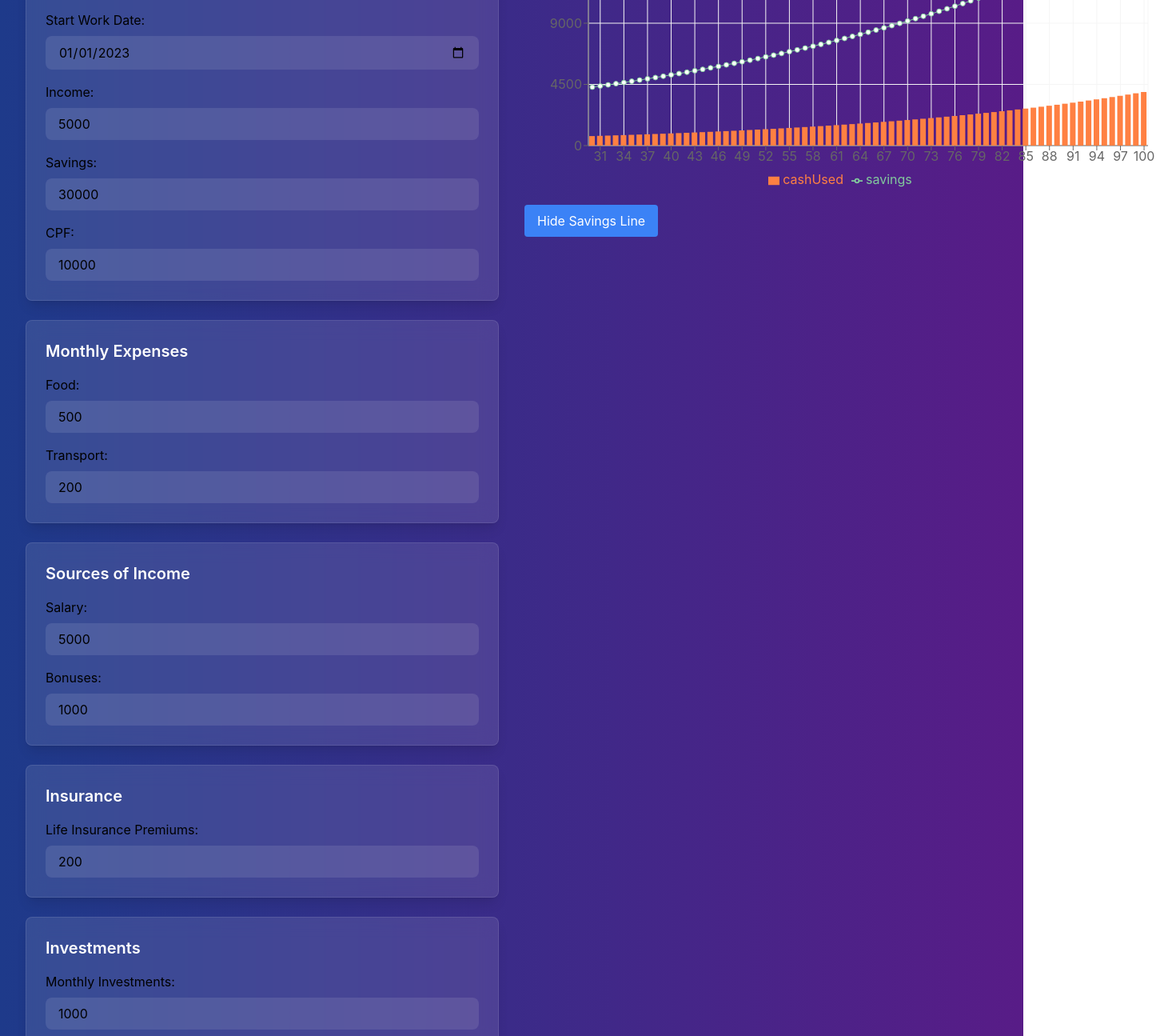
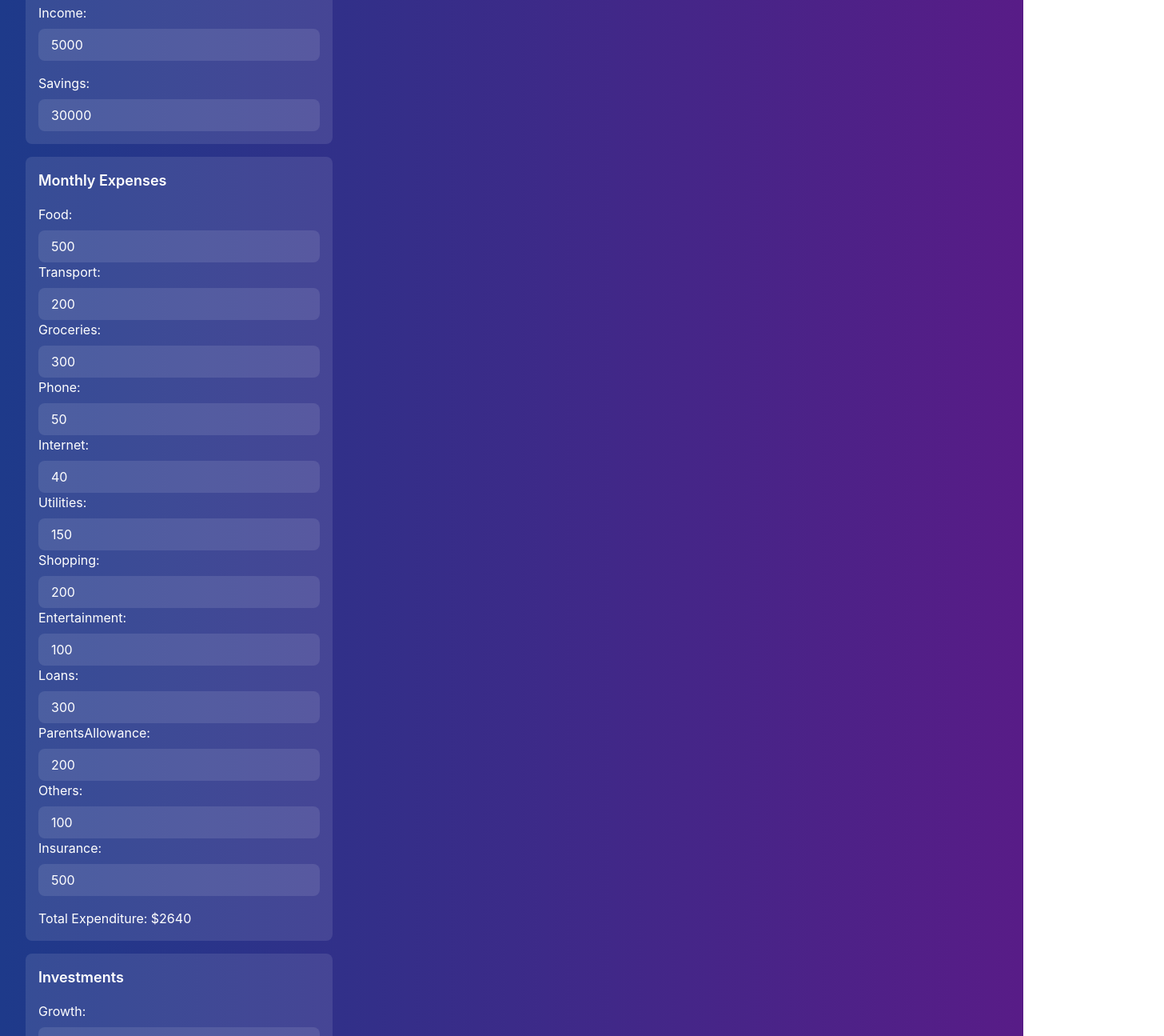
Before and after one commit to JohannsenLum/FinancePlanner, a React (Create React App) app: page /financial-planning in a window 1280 px wide. Shown: the part 300-1595 px from the top of the page at 80% size, 1456 px wide, since content can reach past the window. Built offline with nearby package versions, Linux system fonts and the light colour scheme.

Commit message:
Implement Financial Planning Page

```diff
--- a/src/components/FinancialChart.jsx
+++ b/src/components/FinancialChart.jsx
@@ -1,6 +1,6 @@
 import { ComposedChart, Bar, Line, XAxis, YAxis, Tooltip, Legend, CartesianGrid } from "recharts";
 
-const FinancialChart = ({ longTermData, showSavingsLine }) => {
+const FinancialChart = ({ longTermData }) => {
   return (
     <ComposedChart
       width={800}
@@ -13,10 +13,27 @@ const FinancialChart = ({ longTermData, showSavingsLine }) => {
       <YAxis />
       <Tooltip />
       <Legend />
-      <Bar dataKey="cashUsed" stackId="a" fill="#ff8042" />
-      {showSavingsLine && (
-        <Line type="monotone" dataKey="savings" stroke="#82ca9d" />
-      )}
+      <Bar dataKey="incomeUsed" stackId="a" fill="#ff8042" name="Income Used" />
+      <Bar dataKey="shortfall" stackId="a" fill="#ff0000" name="Shortfall" />
+      <Line
+        type="monotone"
+        dataKey="savings"
+        stroke="#82ca9d"
+        strokeDasharray="5 5"
+        name="Savings"
+      />
+      <Line
+        type="monotone"
+        dataKey="passiveIncome"
+        stroke="#8884d8"
+        name="Passive Income"
+      />
+      <Line
+        type="monotone"
+        dataKey="cpfContributions"
+        stroke="#ffc658"
+        name="CPF Contributions"
+      />
     </ComposedChart>
   );
 };
--- a/src/components/FinancialPlanner.jsx
+++ b/src/components/FinancialPlanner.jsx
@@ -1,39 +1,101 @@
 import React, { useState, useEffect } from "react";
 import InputForm from "./InputForm";
 import FinancialChart from "./FinancialChart";
-import ToggleButton from "./ToggleButton";
+
+const cpfContributionRates = {
+  below55: { employee: 0.20, employer: 0.17 },
+  above55to60: { employee: 0.13, employer: 0.13 },
+  above60to65: { employee: 0.075, employer: 0.075 },
+  above65: { employee: 0.05, employer: 0.05 },
+};
+
+const calculateCPFContributions = (age, income) => {
+  let rates;
+  if (age < 55) {
+    rates = cpfContributionRates.below55;
+  } else if (age >= 55 && age < 60) {
+    rates = cpfContributionRates.above55to60;
+  } else if (age >= 60 && age < 65) {
+    rates = cpfContributionRates.above60to65;
+  } else {
+    rates = cpfContributionRates.above65;
+  }
+
+  const employeeContribution = income * rates.employee;
+  const employerContribution = income * rates.employer;
+  const totalContribution = employeeContribution + employerContribution;
+
+  return { employeeContribution, employerContribution, totalContribution };
+};
 
 const FinancialPlanner = () => {
   const [age, setAge] = useState(30);
-  const [startWorkDate, setStartWorkDate] = useState("2023-01-01");
   const [income, setIncome] = useState(5000);
   const [savings, setSavings] = useState(30000);
-  const [cpf, setCpf] = useState(10000);
-  const [bonuses, setBonuses] = useState(1000);
-  const [basicIncomeIncrement, setBasicIncomeIncrement] = useState(2);
-  const [allowanceIncrement, setAllowanceIncrement] = useState(0);
-  const [monthlyExpenses, setMonthlyExpenses] = useState({ food: 500, transport: 200 });
-  const [insurancePremiums, setInsurancePremiums] = useState({ life: 200 });
-  const [monthlyInvestments, setMonthlyInvestments] = useState(1000);
+  const [monthlyExpenses, setMonthlyExpenses] = useState({
+    food: 500,
+    transport: 200,
+    groceries: 300,
+    phone: 50,
+    internet: 40,
+    utilities: 150,
+    shopping: 200,
+    entertainment: 100,
+    loans: 300,
+    parentsAllowance: 200,
+    others: 100,
+    insurance: 500,
+  });
+  const [monthlyInvestments, setMonthlyInvestments] = useState({
+    growth: 500,
+    dividends: 300,
+    iFast: 200,
+    endowments: 100,
+    others: 50,
+  });
+  const [investmentGains, setInvestmentGains] = useState({
+    growth: 7,
+    dividends: 5,
+    iFast: 6,
+    endowments: 4,
+    others: 3,
+  });
   const [longTermData, setLongTermData] = useState([]);
-  const [showSavingsLine, setShowSavingsLine] = useState(true);
+
+  const totalExpenditure = Object.values(monthlyExpenses).reduce((a, b) => a + b, 0);
+
+  const calculatePassiveIncome = (investments, gains) => {
+    return Object.keys(investments).reduce((total, key) => {
+      return total + (investments[key] * 12 * (gains[key] / 100));
+    }, 0);
+  };
 
   const generateLongTermData = () => {
     const data = [];
     let currentIncome = income;
-    let currentExpenses = Object.values(monthlyExpenses).reduce((a, b) => a + b, 0);
-    let currentSavings = currentIncome - currentExpenses;
+    let currentExpenses = totalExpenditure;
+    let currentSavings = savings;
+    let currentPassiveIncome = calculatePassiveIncome(monthlyInvestments, investmentGains);
 
     for (let year = age; year <= 100; year++) {
+      const cpfContributions = calculateCPFContributions(year, currentIncome);
+      const incomeAfterCPF = currentIncome - cpfContributions.employeeContribution;
+      const incomeUsed = incomeAfterCPF - currentSavings;
+      const shortfall = currentExpenses > incomeAfterCPF + currentPassiveIncome ? currentExpenses - (incomeAfterCPF + currentPassiveIncome) : 0;
+
       data.push({
         age: year,
-        cashUsed: currentExpenses,
-        savings: currentSavings > 0 ? currentSavings : 0,
+        incomeUsed: incomeUsed,
+        shortfall: shortfall,
+        savings: currentSavings,
+        passiveIncome: currentPassiveIncome,
+        cpfContributions: cpfContributions.totalContribution,
       });
 
-      currentIncome += currentIncome * (basicIncomeIncrement / 100);
-      currentExpenses += currentExpenses * 0.025; // Inflation rate
-      currentSavings = currentIncome - currentExpenses;
+      currentIncome += currentIncome * 0.02;
+      currentExpenses += currentExpenses * 0.025;
+      currentSavings += incomeAfterCPF + currentPassiveIncome - currentExpenses;
+      currentPassiveIncome = calculatePassiveIncome(monthlyInvestments, investmentGains);
     }
 
     setLongTermData(data);
@@ -41,34 +103,26 @@ const FinancialPlanner = () => {
 
   useEffect(() => {
     generateLongTermData();
-  }, [age, income, monthlyExpenses, basicIncomeIncrement]);
+  }, [age, income, savings, monthlyExpenses, monthlyInvestments, investmentGains]);
 
   return (
     <div className="min-h-screen bg-gradient-to-r from-blue-900 to-purple-900 p-8">
       <h1 className="text-3xl font-bold text-white mb-8">Financial Planning</h1>
-      <div className="grid grid-cols-1 lg:grid-cols-2 gap-8">
-        <div>
+
+      <div className="grid grid-cols-1 md:grid-cols-3 gap-8 mb-8">
         <InputForm
           age={age} setAge={setAge}
-            startWorkDate={startWorkDate} setStartWorkDate={setStartWorkDate}
           income={income} setIncome={setIncome}
           savings={savings} setSavings={setSavings}
-            cpf={cpf} setCpf={setCpf}
-            bonuses={bonuses} setBonuses={setBonuses}
-            basicIncomeIncrement={basicIncomeIncrement} setBasicIncomeIncrement={setBasicIncomeIncrement}
-            allowanceIncrement={allowanceIncrement} setAllowanceIncrement={setAllowanceIncrement}
           monthlyExpenses={monthlyExpenses} setMonthlyExpenses={setMonthlyExpenses}
-            insurancePremiums={insurancePremiums} setInsurancePremiums={setInsurancePremiums}
           monthlyInvestments={monthlyInvestments} setMonthlyInvestments={setMonthlyInvestments}
+          investmentGains={investmentGains} setInvestmentGains={setInvestmentGains}
+          totalExpenditure={totalExpenditure}
         />
       </div>
-        <div>
-          <FinancialChart longTermData={longTermData} showSavingsLine={showSavingsLine} />
-          <ToggleButton
-            showSavingsLine={showSavingsLine}
-            setShowSavingsLine={setShowSavingsLine}
-          />
-        </div>
+
+      <div className="bg-white/10 p-6 rounded-lg">
+        <FinancialChart longTermData={longTermData} />
       </div>
     </div>
   );
--- a/src/components/InputForm.jsx
+++ b/src/components/InputForm.jsx
@@ -1,23 +1,18 @@
-import SectionCard from "./SectionCard";
-
 const InputForm = ({
   age, setAge,
-  startWorkDate, setStartWorkDate,
   income, setIncome,
   savings, setSavings,
-  cpf, setCpf,
-  bonuses, setBonuses,
-  basicIncomeIncrement, setBasicIncomeIncrement,
-  allowanceIncrement, setAllowanceIncrement,
   monthlyExpenses, setMonthlyExpenses,
-  insurancePremiums, setInsurancePremiums,
-  monthlyInvestments, setMonthlyInvestments
+  monthlyInvestments, setMonthlyInvestments,
+  investmentGains, setInvestmentGains,
+  totalExpenditure,
 }) => {
   return (
-    <div className="space-y-6">
+    <div className="space-y-4">
       {/* Personal Details */}
-      <SectionCard title="Personal Details">
-        <label className="block">
+      <div className="bg-white/10 p-4 rounded-lg">
+        <h2 className="text-lg font-semibold text-white mb-4">Personal Details</h2>
+        <label className="block text-white">
           Age:
           <input
             type="number"
@@ -26,16 +21,7 @@ const InputForm = ({
             className="w-full px-4 py-2 mt-2 bg-white/10 rounded-lg focus:outline-none focus:ring-2 focus:ring-blue-500"
           />
         </label>
-        <label className="block">
-          Start Work Date:
-          <input
-            type="date"
-            value={startWorkDate}
-            onChange={(e) => setStartWorkDate(e.target.value)}
-            className="w-full px-4 py-2 mt-2 bg-white/10 rounded-lg focus:outline-none focus:ring-2 focus:ring-blue-500"
-          />
-        </label>
-        <label className="block">
+        <label className="block text-white mt-4">
           Income:
           <input
             type="number"
@@ -44,7 +30,7 @@ const InputForm = ({
             className="w-full px-4 py-2 mt-2 bg-white/10 rounded-lg focus:outline-none focus:ring-2 focus:ring-blue-500"
           />
         </label>
-        <label className="block">
+        <label className="block text-white mt-4">
           Savings:
           <input
             type="number"
@@ -53,90 +39,51 @@ const InputForm = ({
             className="w-full px-4 py-2 mt-2 bg-white/10 rounded-lg focus:outline-none focus:ring-2 focus:ring-blue-500"
           />
         </label>
-        <label className="block">
-          CPF:
+      </div>
+
+      {/* Monthly Expenses */}
+      <div className="bg-white/10 p-4 rounded-lg">
+        <h2 className="text-lg font-semibold text-white mb-4">Monthly Expenses</h2>
+        {Object.keys(monthlyExpenses).map((key) => (
+          <label key={key} className="block text-white">
+            {key.charAt(0).toUpperCase() + key.slice(1)}:
             <input
               type="number"
-            value={cpf}
-            onChange={(e) => setCpf(Number(e.target.value))}
+              value={monthlyExpenses[key]}
+              onChange={(e) => setMonthlyExpenses({ ...monthlyExpenses, [key]: Number(e.target.value) })}
               className="w-full px-4 py-2 mt-2 bg-white/10 rounded-lg focus:outline-none focus:ring-2 focus:ring-blue-500"
             />
           </label>
-      </SectionCard>
+        ))}
+        <p className="text-white mt-4">Total Expenditure: ${totalExpenditure}</p>
+      </div>
 
-      {/* Monthly Expenses */}
-      <SectionCard title="Monthly Expenses">
-        <label className="block">
-          Food:
+      {/* Investments */}
+      <div className="bg-white/10 p-4 rounded-lg">
+        <h2 className="text-lg font-semibold text-white mb-4">Investments</h2>
+        {Object.keys(monthlyInvestments).map((key) => (
+          <div key={key} className="block text-white">
+            <label>
+              {key.charAt(0).toUpperCase() + key.slice(1)}:
               <input
                 type="number"
-            value={monthlyExpenses.food}
-            onChange={(e) => setMonthlyExpenses({ ...monthlyExpenses, food: Number(e.target.value) })}
+                value={monthlyInvestments[key]}
+                onChange={(e) => setMonthlyInvestments({ ...monthlyInvestments, [key]: Number(e.target.value) })}
                 className="w-full px-4 py-2 mt-2 bg-white/10 rounded-lg focus:outline-none focus:ring-2 focus:ring-blue-500"
               />
             </label>
-        <label className="block">
-          Transport:
+            <label className="block mt-2">
+              Annual Gain (%):
               <input
                 type="number"
-            value={monthlyExpenses.transport}
-            onChange={(e) => setMonthlyExpenses({ ...monthlyExpenses, transport: Number(e.target.value) })}
+                value={investmentGains[key]}
+                onChange={(e) => setInvestmentGains({ ...investmentGains, [key]: Number(e.target.value) })}
                 className="w-full px-4 py-2 mt-2 bg-white/10 rounded-lg focus:outline-none focus:ring-2 focus:ring-blue-500"
               />
             </label>
-        {/* Add more expense fields as needed */}
-      </SectionCard>
-
-      {/* Sources of Income */}
-      <SectionCard title="Sources of Income">
-        <label className="block">
-          Salary:
-          <input
-            type="number"
-            value={income}
-            onChange={(e) => setIncome(Number(e.target.value))}
-            className="w-full px-4 py-2 mt-2 bg-white/10 rounded-lg focus:outline-none focus:ring-2 focus:ring-blue-500"
-          />
-        </label>
-        <label className="block">
-          Bonuses:
-          <input
-            type="number"
-            value={bonuses}
-            onChange={(e) => setBonuses(Number(e.target.value))}
-            className="w-full px-4 py-2 mt-2 bg-white/10 rounded-lg focus:outline-none focus:ring-2 focus:ring-blue-500"
-          />
-        </label>
-        {/* Add more income fields as needed */}
-      </SectionCard>
-
-      {/* Insurance */}
-      <SectionCard title="Insurance">
-        <label className="block">
-          Life Insurance Premiums:
-          <input
-            type="number"
-            value={insurancePremiums.life}
-            onChange={(e) => setInsurancePremiums({ ...insurancePremiums, life: Number(e.target.value) })}
-            className="w-full px-4 py-2 mt-2 bg-white/10 rounded-lg focus:outline-none focus:ring-2 focus:ring-blue-500"
-          />
-        </label>
-        {/* Add more insurance fields as needed */}
-      </SectionCard>
-
-      {/* Investments */}
-      <SectionCard title="Investments">
-        <label className="block">
-          Monthly Investments:
-          <input
-            type="number"
-            value={monthlyInvestments}
-            onChange={(e) => setMonthlyInvestments(Number(e.target.value))}
-            className="w-full px-4 py-2 mt-2 bg-white/10 rounded-lg focus:outline-none focus:ring-2 focus:ring-blue-500"
-          />
-        </label>
-        {/* Add more investment fields as needed */}
-      </SectionCard>
+          </div>
+        ))}
+      </div>
     </div>
   );
 };
```
Lines whose indentation alone changed are shown as unchanged.
